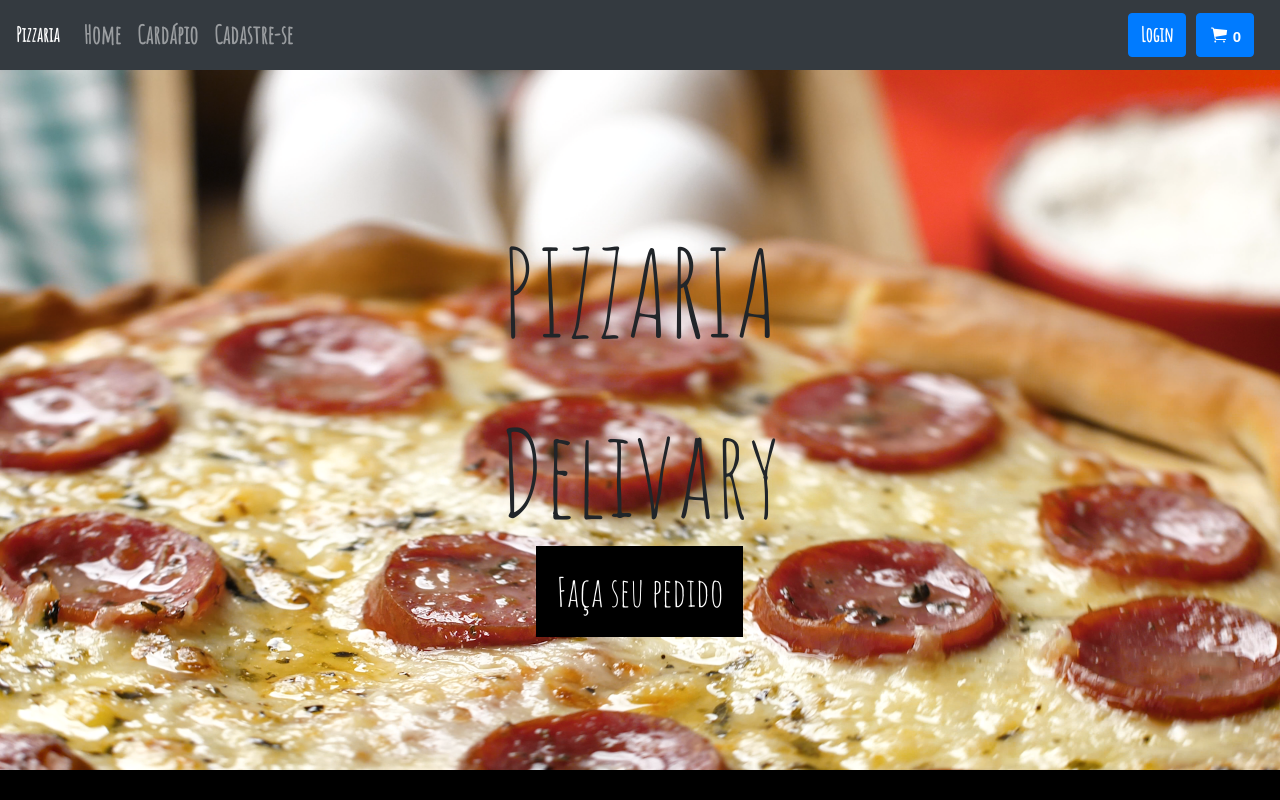
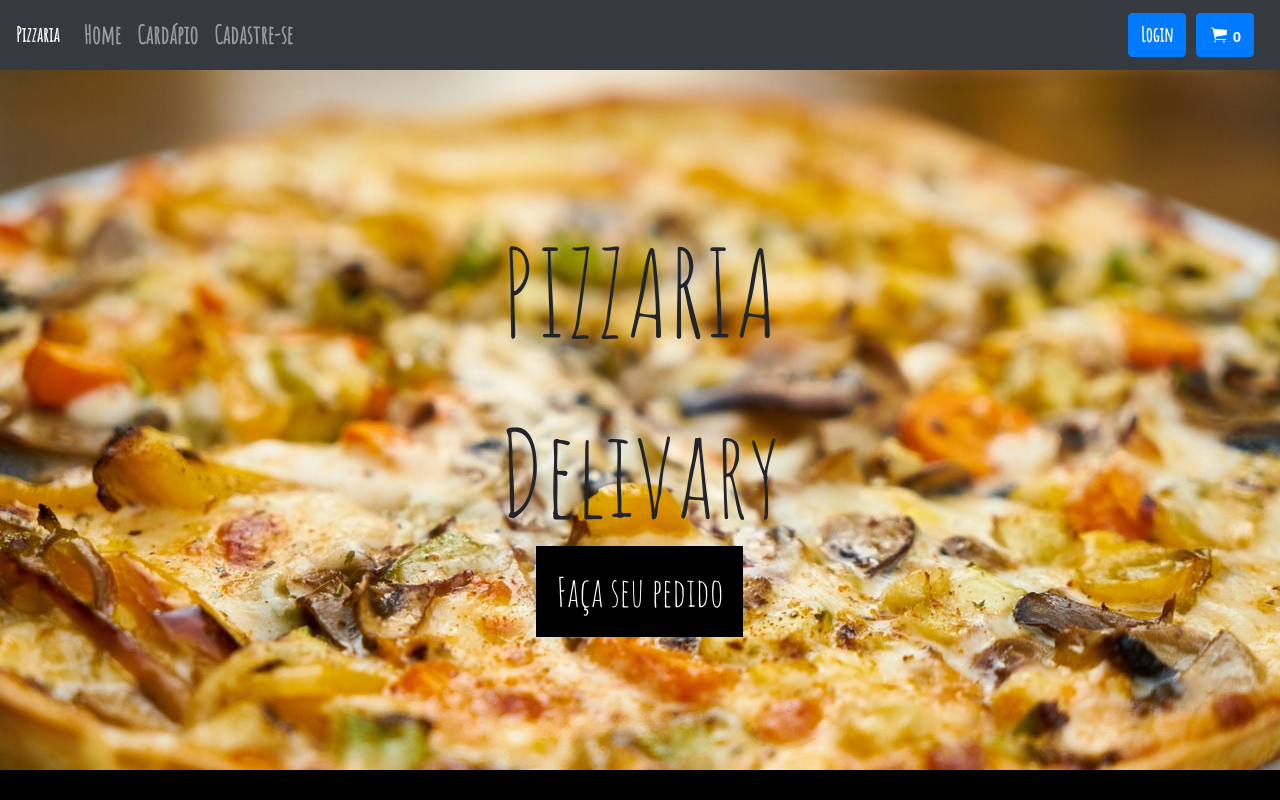
Before and after one commit to junioralcant/delivery-frontend, a React (Create React App) app: page / in a window 1280 px wide. Shown: the top 800 px of the page. Built offline with nearby package versions, Linux system fonts and the light colour scheme.

Commit message:
Troca de banner

```diff
--- a/src/pages/Home/styles.css
+++ b/src/pages/Home/styles.css
@@ -4,7 +4,7 @@
 header {
   background-repeat: no-repeat;
   background-size: cover;
-  background-image: url("../../assets/img/bannerpizza.jpg");
+  background-image: url("../../assets/img/pizza-banner.jpg");
   width: 100%;
   height: 700px;
   display: flex;
```
Also changed, not shown: src/assets/img/bannerpizza.jpg (deleted), src/assets/img/pizza-banner.jpg (added).
